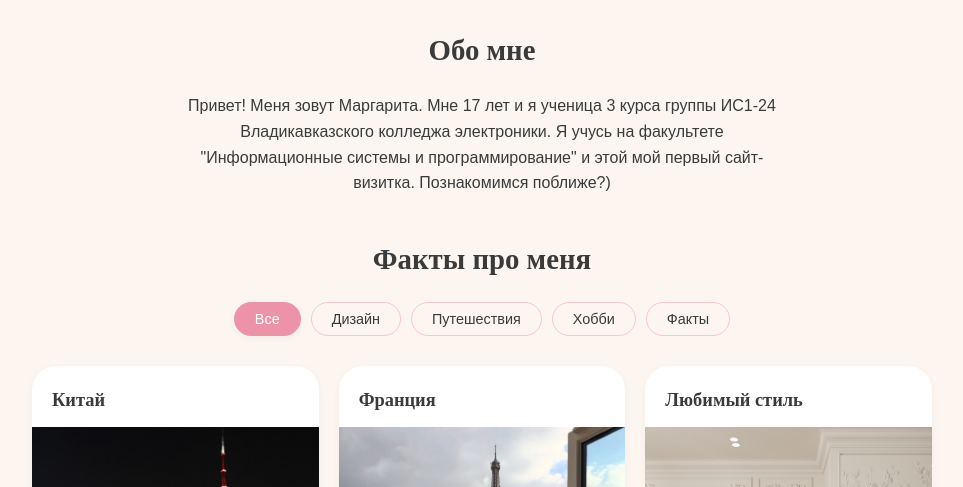
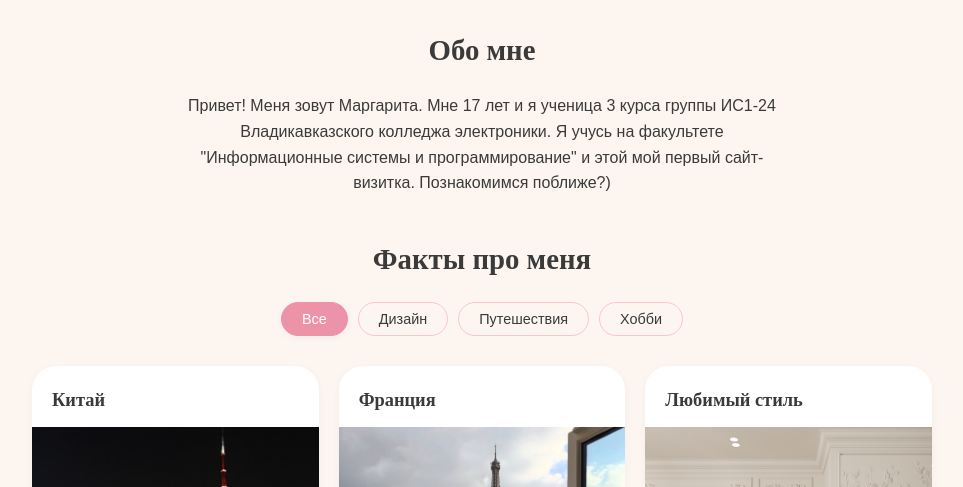
Before and after one commit to hd5hkk7srv-star/my-visitka, a plain HTML site: page index.html in a window 1280 px wide. Shown: the part 313-800 px from the top of the page, without its empty margins (158-1121 px from the left). Drawn offline with Linux system fonts and the light colour scheme.

Commit message:
Update index.html

```diff
--- a/index.html
+++ b/index.html
@@ -29,7 +29,6 @@
         <button class="filter-btn" data-filter="design">Дизайн</button>
         <button class="filter-btn" data-filter="travel">Путешествия</button>
         <button class="filter-btn" data-filter="hobby">Хобби</button>
-        <button class="filter-btn" data-filter="evidence">Факты</button>
     </div>
 
     <div class="grid" id="grid">
```
